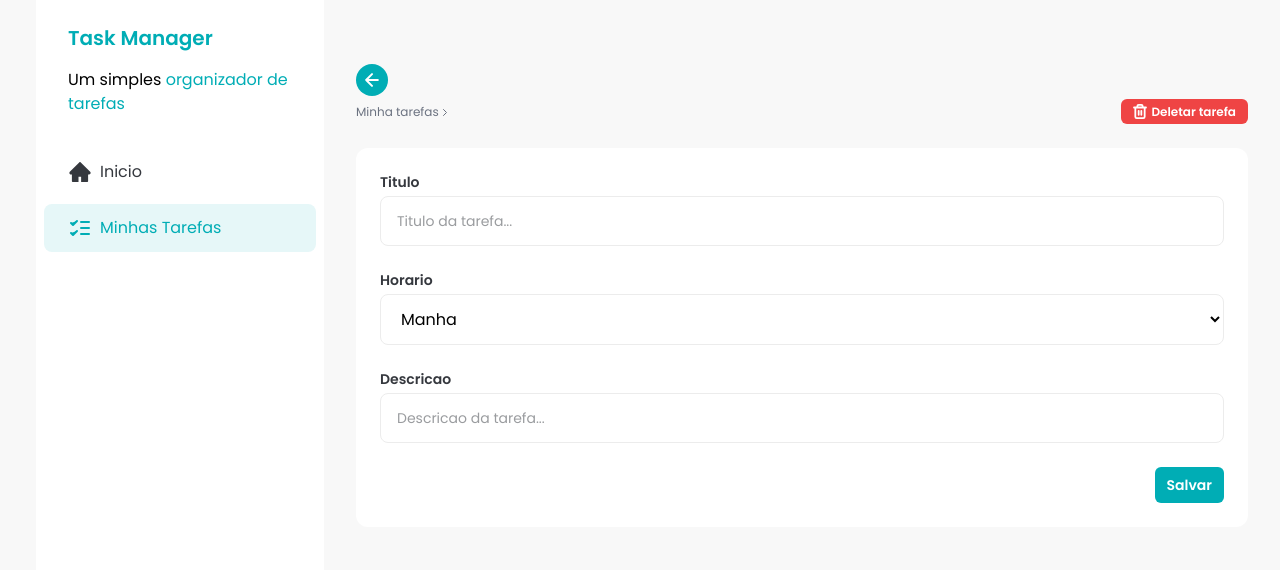
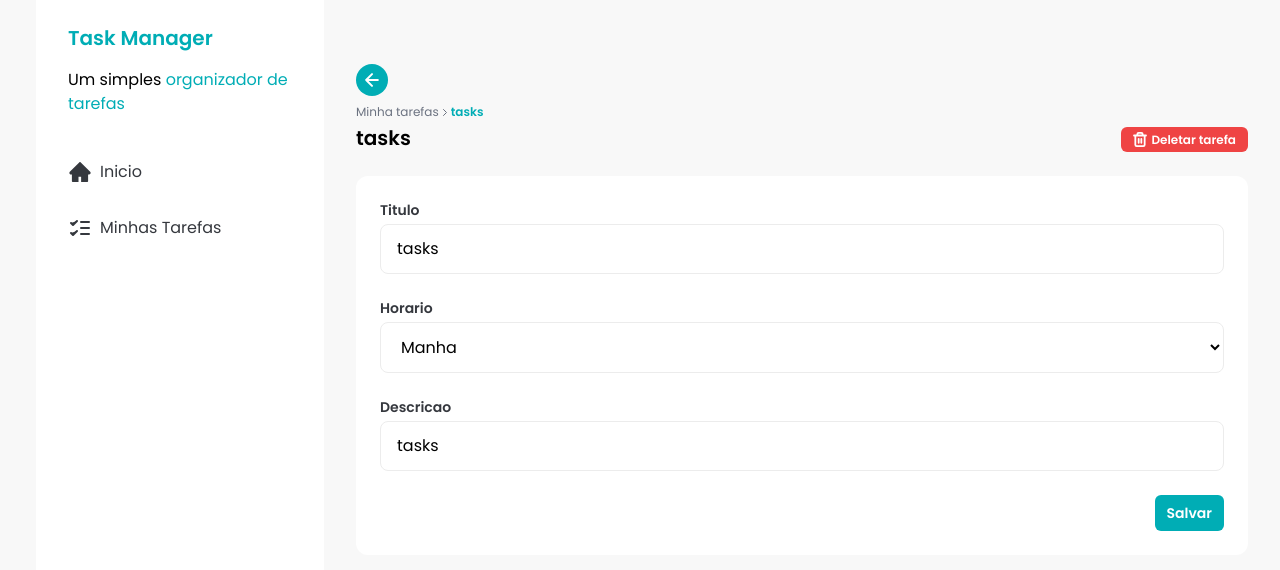
Before and after one commit to Rotiivv/task-manager, a React (Vite) app: page /task/1 in a window 1280 px wide. Shown: the top 570 px of the page. Built offline with nearby package versions, Linux system fonts and the light colour scheme; no server answers; data requests are answered from the project's data file.

Commit message:
feat: ensure SidebarButton change of color and page when clicked

```diff
--- a/db.json
+++ b/db.json
@@ -1,3 +1,11 @@
 {
-  "tasks": []
+  "tasks": [
+    {
+      "id": "1",
+      "title": "tasks",
+      "description": "tasks",
+      "time": "morning",
+      "status": "not_started"
+    }
+  ]
 }
--- a/src/components/Sidebar.jsx
+++ b/src/components/Sidebar.jsx
@@ -16,12 +16,12 @@ const Sidebar = () => {
       </div>
 
       <div className="flex flex-col p-2 gap-2">
-        <SidebarButton mode="unselected">
+        <SidebarButton to="/">
           <HomeIcon />
           Inicio
         </SidebarButton>
 
-        <SidebarButton mode="selected">
+        <SidebarButton to="/tasks">
           <TasksIcon />
           Minhas Tarefas
         </SidebarButton>
--- a/src/components/SidebarButton.jsx
+++ b/src/components/SidebarButton.jsx
@@ -1,6 +1,7 @@
+import { NavLink } from "react-router-dom";
 import { tv } from "tailwind-variants";
 
-const SidebarButton = ({ children, mode }) => {
+const SidebarButton = ({ children, to }) => {
   const sidebarButtonStyle = tv({
     base: "rounded-lg px-6 py-3 flex gap-2",
     variants: {
@@ -12,9 +13,14 @@ const SidebarButton = ({ children, mode }) => {
   });
 
   return (
-    <a href="/home" className={sidebarButtonStyle({ mode })}>
+    <NavLink
+      to={to}
+      className={({ isActive }) =>
+        sidebarButtonStyle({ mode: isActive ? "selected" : "unselected" })
+      }
+    >
       {children}
-    </a>
+    </NavLink>
   );
 };
 
--- a/src/pages/Home.jsx
+++ b/src/pages/Home.jsx
@@ -1,5 +1,11 @@
+import Sidebar from "../components/Sidebar";
+
 const HomePage = () => {
-  return <h1>Home Page</h1>;
+  return (
+    <div className="flex">
+      <Sidebar />
+    </div>
+  );
 };
 
 export default HomePage;
```
